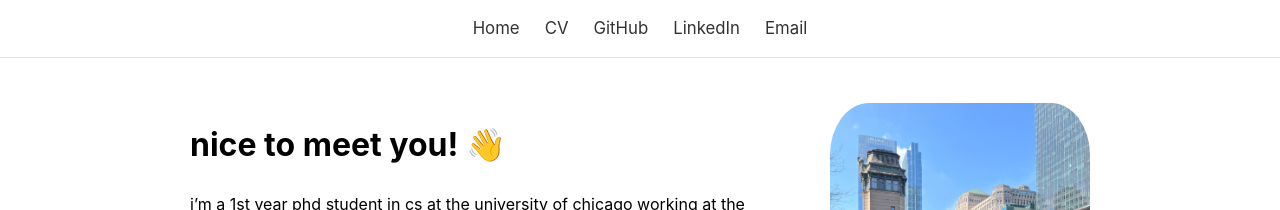
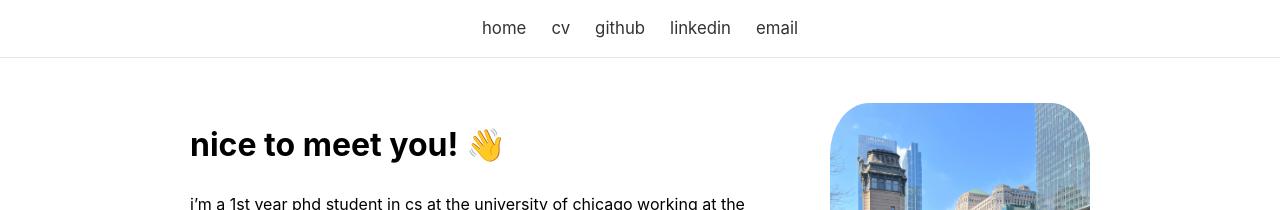
Before and after one commit to AnaghaTiwari/anaghatiwari.github.io, a Jekyll site: the page built from index.md, in a window 1280 px wide. Shown: the top 210 px of the page. Built offline with Jekyll 4.4.1, drawn with Linux system fonts in a browser that asks for light colours.

Commit message:
Change link text to lowercase in default layout

```diff
--- a/_layouts/default.html
+++ b/_layouts/default.html
@@ -37,11 +37,11 @@
       gap:25px;
       font-size:1.05rem;">
 
-      <a href="/" style="text-decoration:none; color:#333;">Home</a>
-      <a href="/cv.pdf" style="text-decoration:none; color:#333;">CV</a>
-      <a href="https://github.com/anaghatiwari" target="_blank" style="text-decoration:none; color:#333;">GitHub</a>
-      <a href="https://linkedin.com/in/anagha-tiwari1" target="_blank" style="text-decoration:none; color:#333;">LinkedIn</a>
-      <a href="mailto:anaghatiwari@uchicago.edu" style="text-decoration:none; color:#333;">Email</a>
+      <a href="/" style="text-decoration:none; color:#333;">home</a>
+      <a href="https://www.overleaf.com/read/fhvqkmxkhbgc#e79712" style="text-decoration:none; color:#333;">cv</a>
+      <a href="https://github.com/anaghatiwari" target="_blank" style="text-decoration:none; color:#333;">github</a>
+      <a href="https://linkedin.com/in/anagha-tiwari1" target="_blank" style="text-decoration:none; color:#333;">linkedin</a>
+      <a href="mailto:anaghatiwari@uchicago.edu" style="text-decoration:none; color:#333;">email</a>
     </nav>
   </header>
   <!-- end header -->
```
